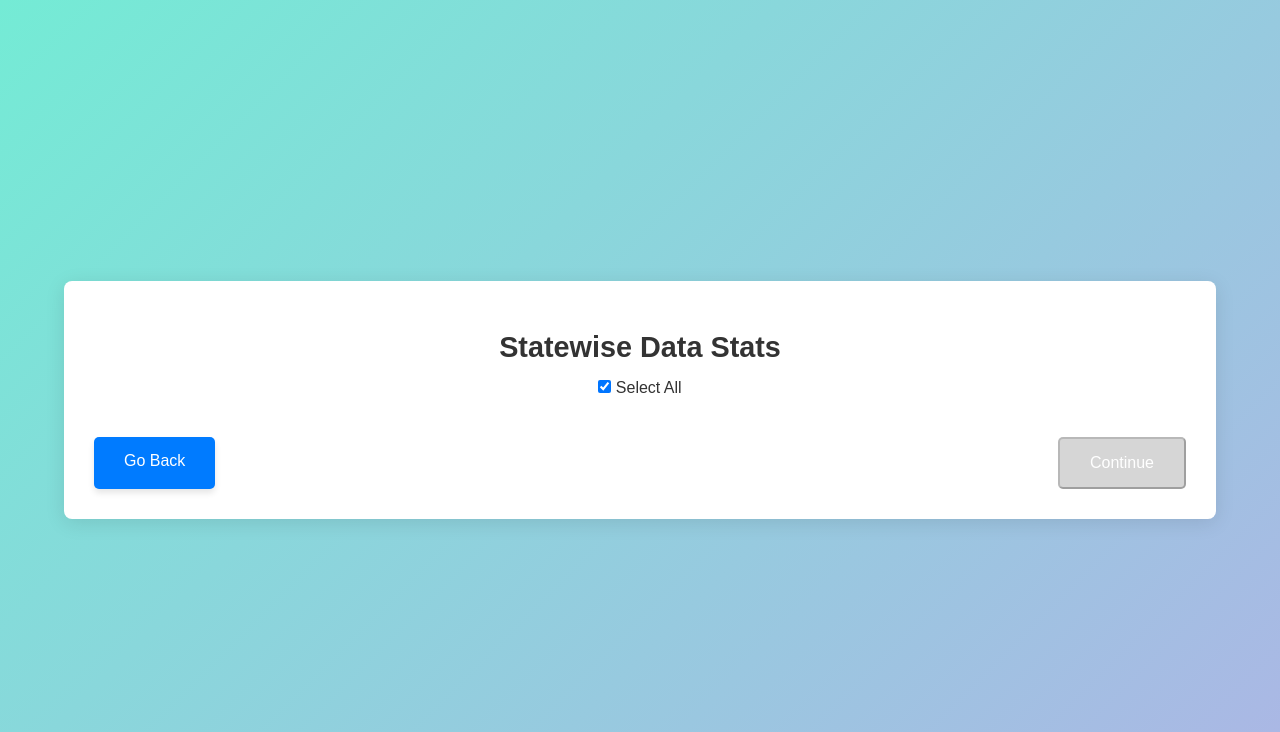
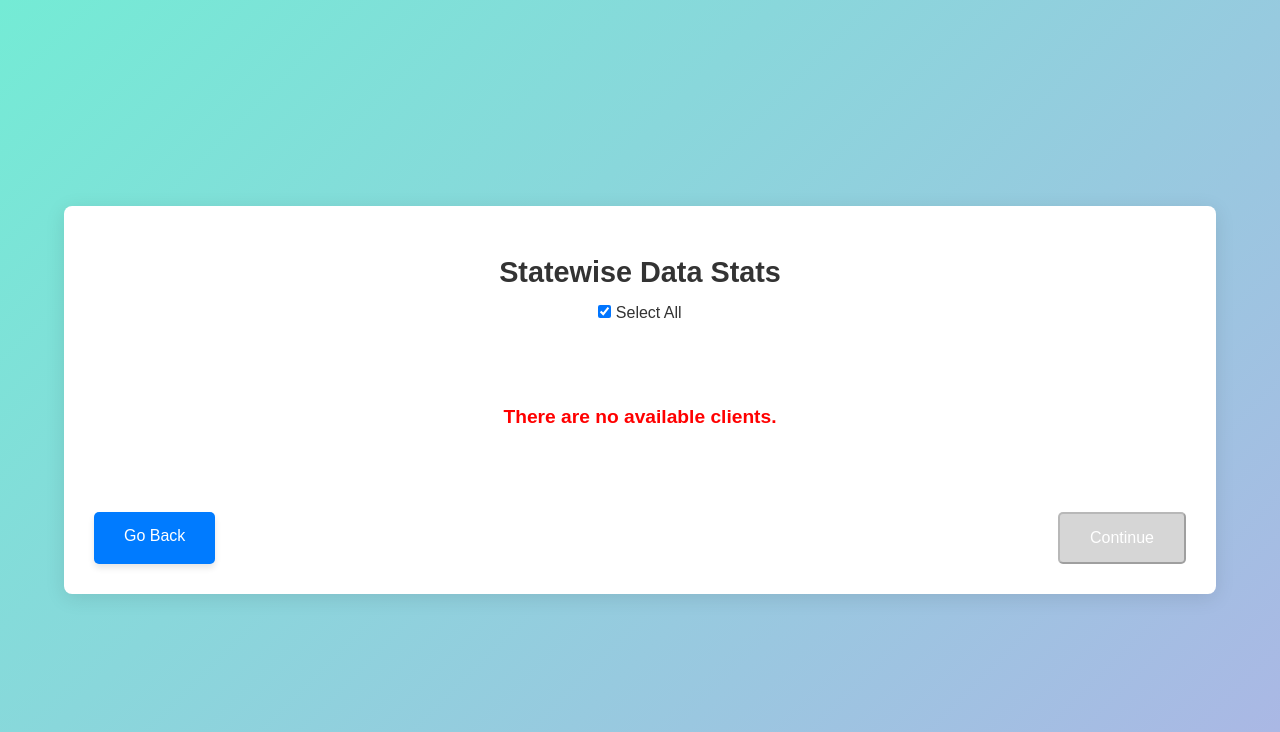
Before and after one commit to SaadRasheed-exe/Federated-Learning-For-Tree-Based-Methods, a Flask app: template server/templates/shortlist_clients.html in a window 1280 px wide. Shown: the top 732 px of the page. Run offline with Flask 3, Linux system fonts and the light colour scheme; the template is opened without the code that fills it, so the values that code supplies are empty.

Commit message:
added no clients msg

```diff
--- a/server/static/css/shortlist_clients.css
+++ b/server/static/css/shortlist_clients.css
@@ -126,3 +126,23 @@ body {
     cursor: not-allowed;
     box-shadow: none;
 }
+
+.grid.no-clients {
+    display: flex; /* Switch to flex for the message */
+    flex-direction: column; /* Center content vertically */
+    align-items: center; /* Center content horizontally */
+    justify-content: center; /* Center content vertically */
+    min-height: 150px; /* Maintain space for message */
+}
+
+.no-clients-wrapper {
+    text-align: center; /* Center the text horizontally */
+    width: 100%; /* Full width for alignment */
+}
+
+.no-clients-message {
+    color: red;
+    font-size: 1.2em;
+    font-weight: bold;
+    margin: 0;
+}
--- a/server/templates/shortlist_clients.html
+++ b/server/templates/shortlist_clients.html
@@ -15,7 +15,8 @@
                 <input type="checkbox" id="select-all" checked />
                 <label for="select-all">Select All</label>
             </div>
-            <div class="grid">
+            <div class="grid {% if not datastats %}no-clients{% endif %}">
+                {% if datastats %}
                     {% for state, stats in datastats.items() %}
                         <!-- Add 'selected' class by default -->
                         <div class="client-card selected" data-state="{{ state }}">
@@ -32,6 +33,11 @@
                             </div>
                         </div>
                     {% endfor %}
+                {% else %}
+                <div class="no-clients-wrapper">
+                    <p class="no-clients-message">There are no available clients.</p>
+                </div>
+                {% endif %}
             </div>
         </div>
 
```
Lines whose indentation alone changed are shown as unchanged.
